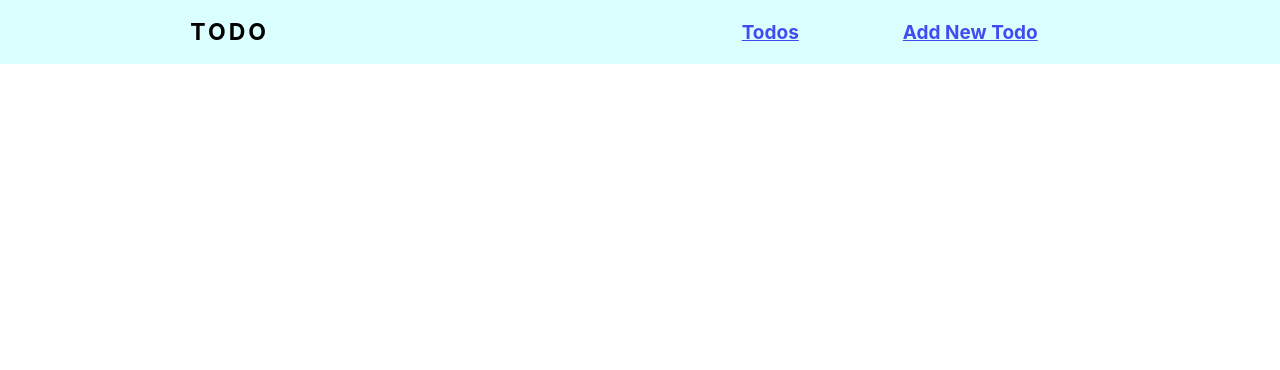
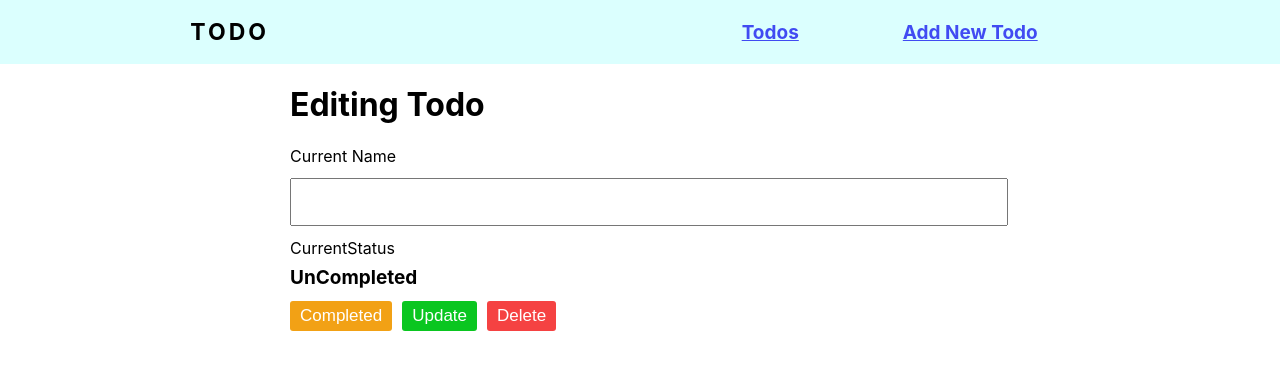
Before and after one commit to miuradaiki/rails-react-app, a React (Create React App) app in the folder frontend/app/: page /todos/1/edit in a window 1280 px wide. Shown: the top 370 px of the page. Built offline with nearby package versions, Linux system fonts and the light colour scheme; no server answers.

Commit message:
add: EditTodo

```diff
--- a/frontend/app/src/App.tsx
+++ b/frontend/app/src/App.tsx
@@ -3,7 +3,7 @@ import { Routes, Route, Link } from 'react-router-dom'
 import styled from 'styled-components'
 import TodoList from './components/TodoList'
 import AddTodo from './components/AddTodo'
-// import EditTodo from './components/EditTodo'
+import EditTodo from './components/EditTodo'
 import './App.css'
 
 const Navbar = styled.nav`
@@ -67,7 +67,7 @@ function App() {
         <Routes>
           <Route path="/todos" element={<TodoList />} />
           <Route path="/todos/new" element={<AddTodo />} />
-          {/* <Route path="/todos/:id/edit" element={<EditTodo />} /> */}
+          <Route path="/todos/:id/edit" element={<EditTodo />} />
         </Routes>
       </Wrapper>
     </>
--- /dev/null
+++ b/frontend/app/src/components/EditTodo.tsx
@@ -0,0 +1,182 @@
+import React, { useState, useEffect } from "react";
+import axios from 'axios';
+import styled from 'styled-components';
+import 'react-toastify/dist/ReactToastify.css';
+import { useParams, useNavigate } from 'react-router-dom'
+
+const InputName = styled.input`
+  font-size: 20px;
+  width: 100%;
+  height: 40px;
+  padding: 2px 7px;
+  margin: 12px 0;
+`;
+
+const CurrentStatus = styled.div`
+  font-size: 19px;
+  margin: 8px 0 12px 0;
+  font-weight: bold;
+`;
+
+const IsCompeletedButton = styled.button`
+  color: #fff;
+  font-weight: 500;
+  font-size: 17px;
+  padding: 5px 10px;
+  background: #f2a115;
+  border: none;
+  border-radius: 3px;
+  cursor: pointer;
+`;
+
+const EditButton = styled.button`
+  color: white;
+  font-weight: 500;
+  font-size: 17px;
+  padding: 5px 10px;
+  margin: 0 10px;
+  background: #0ac620;
+  border-radius: 3px;
+  border: none;
+`;
+
+const DeleteButton = styled.button`
+  color: #fff;
+  font-size: 17px;
+  font-weight: 500;
+  padding: 5px 10px;
+  background: #f54242;
+  border: none;
+  border-radius: 3px;
+  cursor: pointer;
+`;
+
+interface Todo {
+  id: number | null;
+  name: string;
+  is_completed: boolean;
+}
+
+function EditTodo() {
+  const params = useParams();
+  const navigation = useNavigate();
+
+  const initialTodoState = {
+    id: null,
+    name: "",
+    is_completed: false,
+  };
+
+  const [currentTodo, setCurrentTodo] = useState<Todo>(initialTodoState);
+
+  const getTodo = (id: string) => {
+    axios
+      .get(`http://localhost:3001/api/v1/todos/${id}`)
+      .then((resp) => {
+        setCurrentTodo(resp.data);
+      })
+      .catch((e) => {
+        console.log(e);
+      });
+  };
+
+  useEffect(() => {
+    if (params.id) {
+      getTodo(params.id);
+    }
+  }, [params.id]);
+
+  const handleInputChange = (event: React.ChangeEvent<HTMLInputElement>) => {
+    const { name, value } = event.target;
+    setCurrentTodo({ ...currentTodo, [name]: value });
+  };
+
+  const updateIsCompleted = (val: Todo) => {
+    var data = {
+      id: val.id,
+      name: val.name,
+      is_completed: !val.is_completed,
+    };
+    axios.patch(`http://localhost:3001/api/v1/todos/${val.id}`, data)
+      .then((resp) => {
+        setCurrentTodo(resp.data);
+      });
+  };
+
+  const updateTodo = () => {
+    axios.patch(`http://localhost:3001/api/v1/todos/${currentTodo.id}`, currentTodo)
+      .then(() => {
+        navigation(-1);
+      })
+      .catch((e) => {
+        console.log(e);
+      });
+  };
+
+  const deleteTodo = () => {
+    const sure = window.confirm('Are you sure?');
+    if (sure) {
+      axios.delete(`http://localhost:3001/api/v1/todos/${currentTodo.id}`)
+        .then(() => {
+          navigation(-1);
+        })
+        .catch((e) => {
+          console.log(e);
+        });
+    }
+  };
+
+  return (
+    <>
+      <h1>Editing Todo</h1>
+      <div>
+        <div>
+          <label htmlFor="name">Current Name</label>
+          <InputName
+            type="text"
+            id="name"
+            name="name"
+            value={currentTodo.name}
+            onChange={handleInputChange}
+          />
+          <div>
+            <span>CurrentStatus</span><br/>
+            <CurrentStatus>
+              {currentTodo.is_completed ? "Completed" : "UnCompleted"}
+            </CurrentStatus>
+          </div>
+        </div>
+
+        {currentTodo.is_completed ? (
+          <IsCompeletedButton
+            className="badge badge-primary mr-2"
+            onClick={() => updateIsCompleted(currentTodo)}
+          >
+            UnCompleted
+          </IsCompeletedButton>
+        ) : (
+          <IsCompeletedButton
+            className="badge badge-primary mr-2"
+            onClick={() => updateIsCompleted(currentTodo)}
+          >
+            Completed
+          </IsCompeletedButton>
+        )}
+        <EditButton
+          type="submit"
+          onClick={updateTodo}
+        >
+          Update
+        </EditButton>
+        <DeleteButton
+          className="badge badge-danger mr-2"
+          onClick={deleteTodo}
+        >
+          Delete
+        </DeleteButton>
+      </div>
+    </>
+  );
+};
+
+export default EditTodo
```
